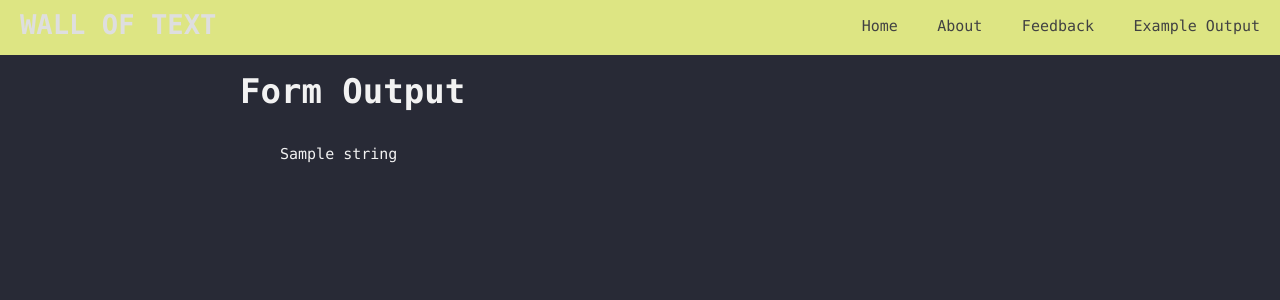
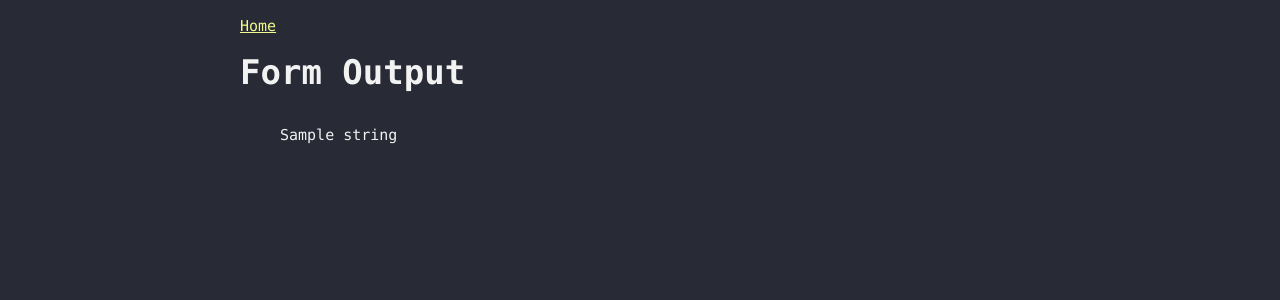
Before and after one commit to andybyers21/wallOfText, a Flask app: template templates/output.html in a window 1280 px wide. Shown: the top 300 px of the page. Run offline with Flask 2, Linux system fonts and the light colour scheme; the template is opened without the code that fills it: most values are stand-ins (such as "Sample title", 1, 10 or a date in 2020).

Commit message:
update output css slightly for improved readability

```diff
--- a/static/css/output.css
+++ b/static/css/output.css
@@ -1,4 +1,7 @@
 body {
+  max-width: 50em;
+  margin: 0 auto;
+  margin-top: 1em;
   background: #282a36;
 }
 
@@ -18,6 +21,7 @@ h1 {
 
 p,
 li,
+a,
 .process_text_output {
   font-family: monaco, Consolas, 'Lucida Console', monospace;
   font-size: 15px;
@@ -27,6 +31,10 @@ li,
   line-height: 20px;
   color: #f2f2f2;
   margin-bottom: 20px;
+}
+
+a {
+    color: #f1fa8c;
 }
 
 .date {
--- a/templates/output.html
+++ b/templates/output.html
@@ -6,8 +6,9 @@
     <title>Wall of Text - Output</title>
   </head>
   <body>
-    {% extends "template.html" %}
-    {% block content %}
+    <nav>
+        <a href="{{ url_for('home') }}">Home</a>
+    </nav>
 
     <h1>Form Output</h1>
 
@@ -15,6 +16,5 @@
         <ul>{{ string_ }}</ul>
     </div>
 
-    {% endblock %}
   </body>
 </html>
```
